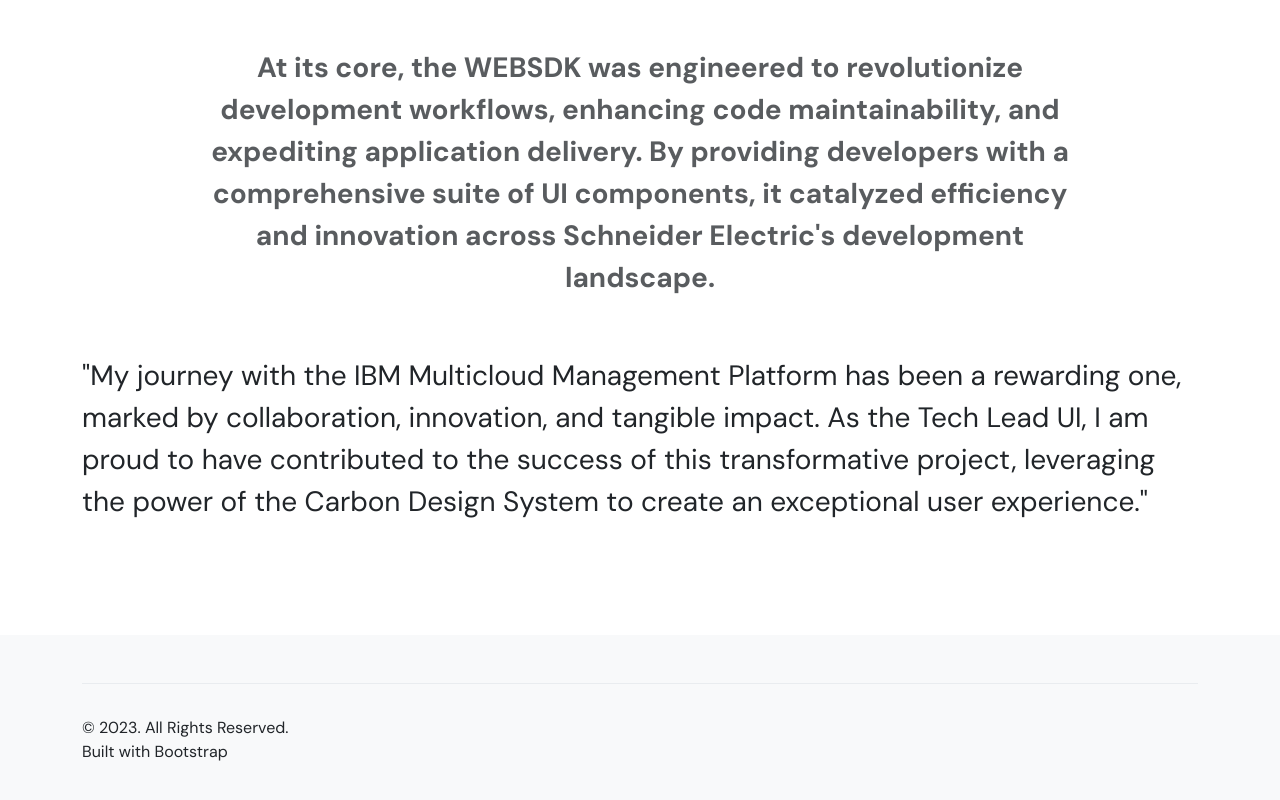
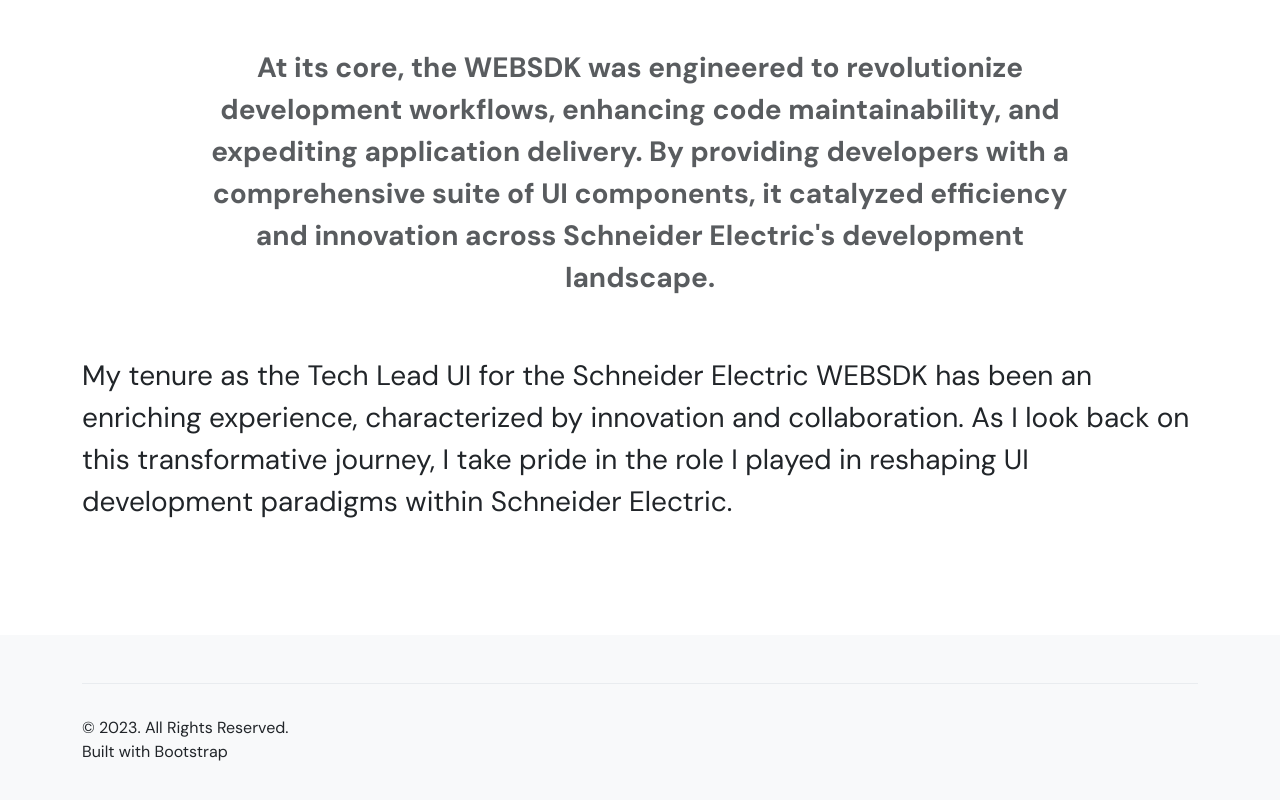
Before and after one commit to sureshbabudj/portfolio, a website: page dist/p/schneider-electric-websdk-software.html in a window 1280 px wide. Shown: the part 3317-4117 px from the top of the page. Drawn offline with nearby package versions, Linux system fonts and the light colour scheme; files that its build step writes are made by us from their sources; files whose address does not match are found by name.

Commit message:
pages for works - tweaks

```diff
--- a/dist/p/schneider-electric-websdk-software.html
+++ b/dist/p/schneider-electric-websdk-software.html
@@ -204,11 +204,11 @@
 
                                     <div class="row gy-3 gx-5 mb-3">
                                         <div class="col-12">
-                                            <p class="fs-3"> "My journey with the IBM Multicloud Management Platform has
-                                                been a rewarding one, marked by collaboration, innovation, and tangible
-                                                impact. As the Tech Lead UI, I am proud to have contributed to the
-                                                success of this transformative project, leveraging the power of the
-                                                Carbon Design System to create an exceptional user experience."</p>
+                                            <p class="fs-3">My tenure as the Tech Lead UI for the Schneider Electric
+                                                WEBSDK has been an enriching experience, characterized by innovation and
+                                                collaboration. As I look back on this transformative journey, I take
+                                                pride in the role I played in reshaping UI development paradigms within
+                                                Schneider Electric.</p>
                                         </div>
                                     </div>
                                 </div>
```
